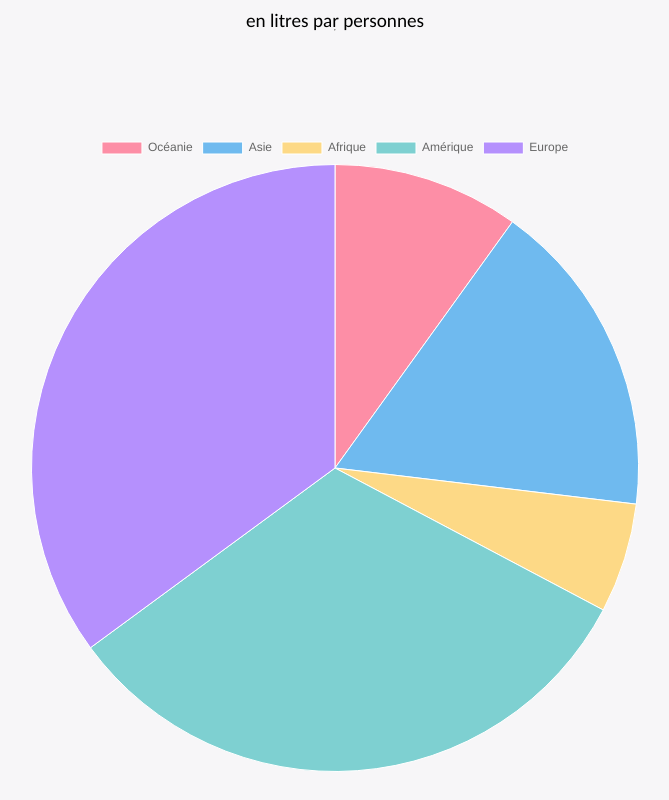
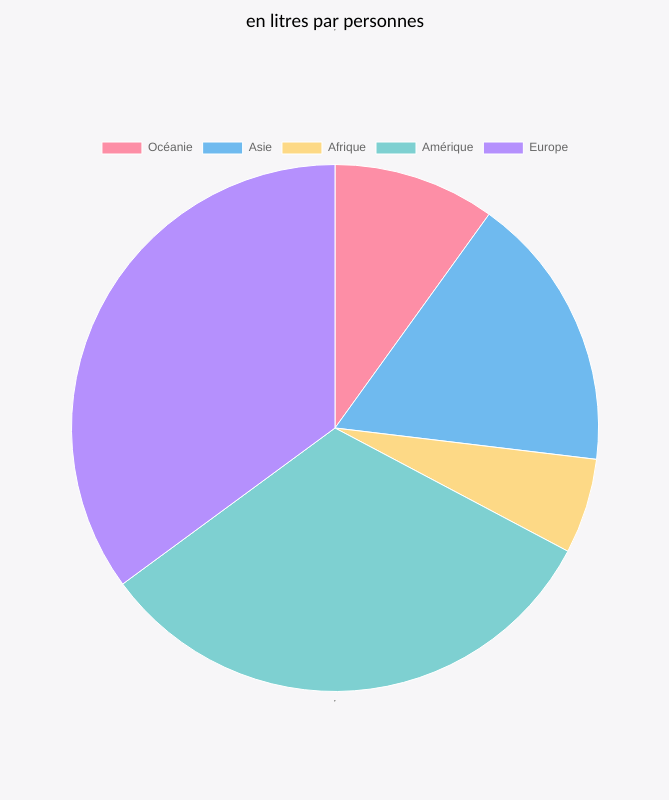
Before and after one commit to Watikim/Consommation-alcool-par-habitant, a plain HTML site: page intex.html in a window 1280 px wide. Shown: the part 3300-4100 px from the top of the page, without its empty margins (305-974 px from the left). Drawn offline with nearby package versions, Linux system fonts and the light colour scheme.

Commit message:
size canva 2

```diff
--- a/intex.html
+++ b/intex.html
@@ -92,7 +92,9 @@
         <hr>
         <p class="precision">en litres par personnes</p>
 
-        <canvas id="chart2"> </canvas>
+        <div style="position: relative; height:70vh; width:100vw">
+            <canvas id="chart2"></canvas>
+        </div>
 
         <hr>
         <h3 class="h3title" id="conso">Consommation de Bière</h3>
```
